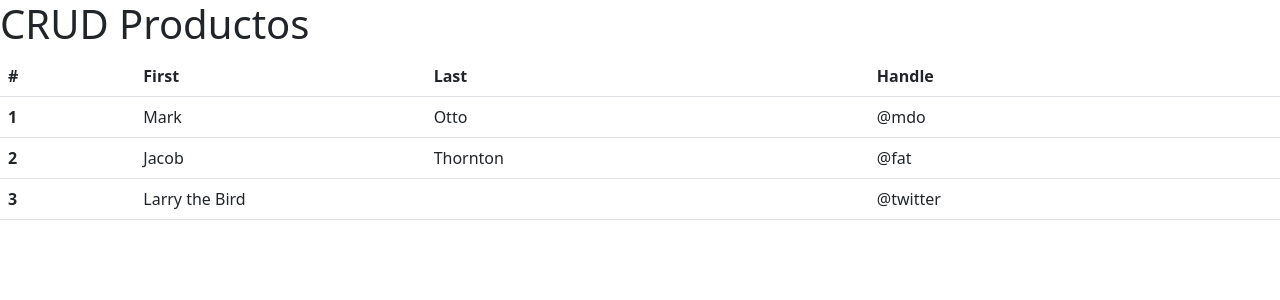
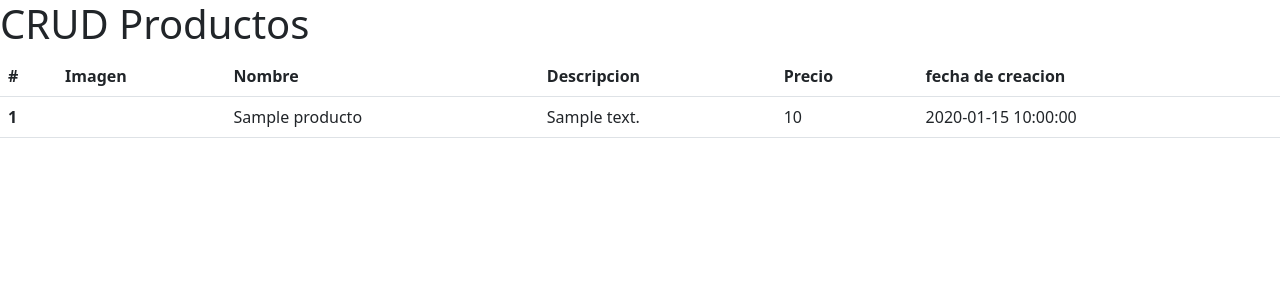
Before and after one commit to FabioDrizZt/CRUD_Productos, a PHP site: page / in a window 1280 px wide. Shown: the top 300 px of the page. Run offline with PHP 8.4, Linux system fonts and the light colour scheme; tables that the repository leaves empty or names only in its code hold one stand-in row (values such as "Sample post").

Commit message:
Cargue los productos en la tabla

```diff
--- a/index.php
+++ b/index.php
@@ -3,6 +3,12 @@
 $PDO = new PDO("mysql:host=localhost; port=3306; dbname=crud_productos", "root", "");
 $PDO->setAttribute(PDO::ATTR_ERRMODE, PDO::ERRMODE_EXCEPTION);
 
+$consulta = $PDO->prepare("SELECT * FROM productos ORDER BY fecha_creacion");
+$consulta->execute();
+$productos = $consulta->fetchAll(pdo::FETCH_ASSOC);
+/* echo "<pre>";
+var_dump($productos);
+echo "</pre>"; */
 ?>
 
 <!doctype html>
@@ -22,30 +28,25 @@ $PDO->setAttribute(PDO::ATTR_ERRMODE, PDO::ERRMODE_EXCEPTION);
   <thead>
     <tr>
       <th scope="col">#</th>
-      <th scope="col">First</th>
-      <th scope="col">Last</th>
-      <th scope="col">Handle</th>
+      <th scope="col">Imagen</th>
+      <th scope="col">Nombre</th>
+      <th scope="col">Descripcion</th>
+      <th scope="col">Precio</th>
+      <th scope="col">fecha de creacion</th>
     </tr>
   </thead>
   <tbody>
-    <tr>
-      <th scope="row">1</th>
-      <td>Mark</td>
-      <td>Otto</td>
-      <td>@mdo</td>
-    </tr>
-    <tr>
-      <th scope="row">2</th>
-      <td>Jacob</td>
-      <td>Thornton</td>
-      <td>@fat</td>
-    </tr>
-    <tr>
-      <th scope="row">3</th>
-      <td colspan="2">Larry the Bird</td>
-      <td>@twitter</td>
-    </tr>
-  </tbody>
+    <?php foreach ($productos as $i => $producto) {?>
+        <tr>
+        <th scope="row"><?=$i + 1?></th>
+        <td></td>
+        <td><?=$producto['nombre']?></td>
+        <td><?=$producto['descripcion']?></td>
+        <td><?=$producto['precio']?></td>
+        <td><?=$producto['fecha_creacion']?></td>
+        </tr>
+    <?php }?>
+    </tbody>
 </table>
 
     <script src="https://cdn.jsdelivr.net/npm/bootstrap@5.2.0/dist/js/bootstrap.bundle.min.js" integrity="sha384-A3rJD856KowSb7dwlZdYEkO39Gagi7vIsF0jrRAoQmDKKtQBHUuLZ9AsSv4jD4Xa" crossorigin="anonymous"></script>
```
